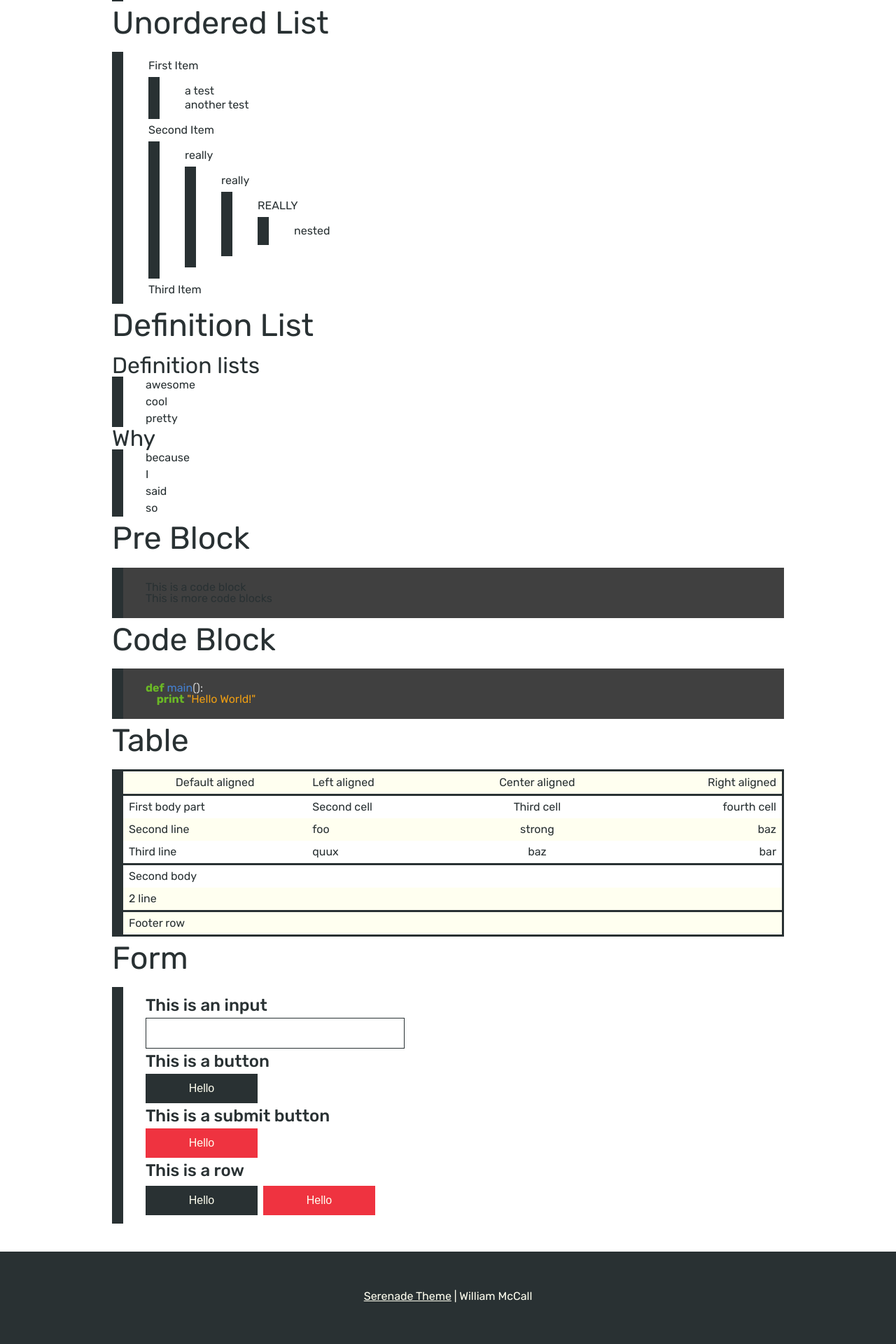
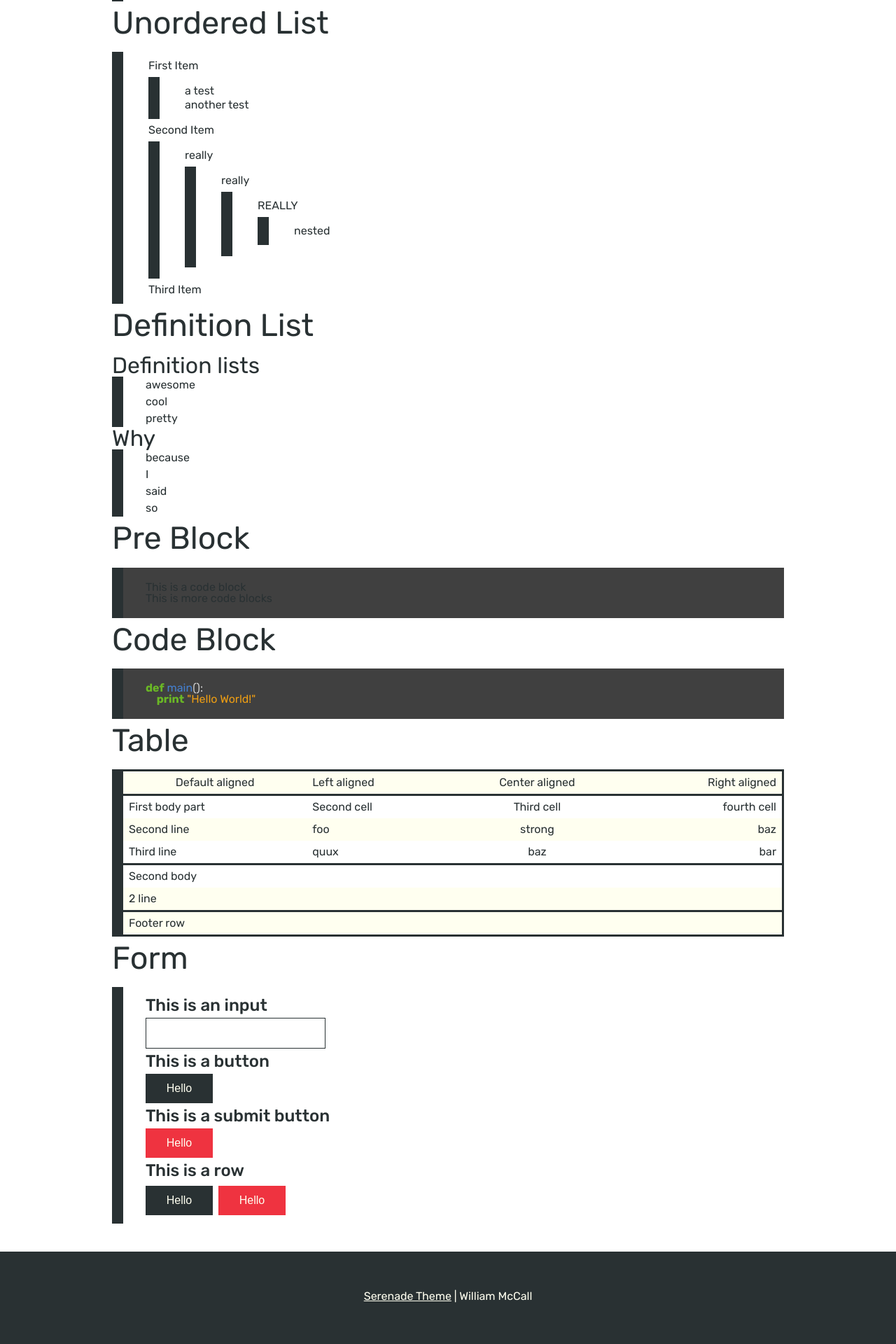
Before and after one commit to yajaru/Serenade, a Jekyll site: the page built from index.md, in a window 1280 px wide. Shown: the part 2076-3996 px from the top of the page at 70% size. Built offline with Jekyll 4.4.1, drawn with Linux system fonts in a browser that asks for light colours.

Commit message:
fixed input box scaling things off the page

```diff
--- a/_sass/_input.scss
+++ b/_sass/_input.scss
@@ -25,12 +25,12 @@ input, button {
 }
 
 input {
-    min-width: 20em;
+    min-width: 12em;
     border: 1px solid $color-primary;
 }
 
 button {
-    min-width: 10em;
+    min-width: 6em;
     background-color: $color-primary;
     color: $text-color-secondary;
     transition: background-color 0.3s ease;
```
